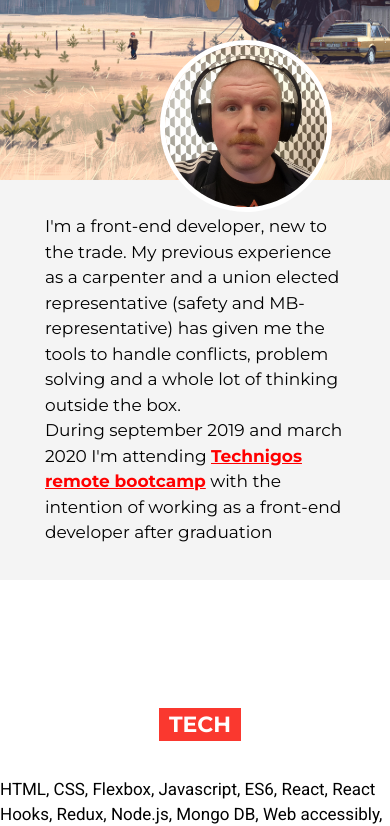
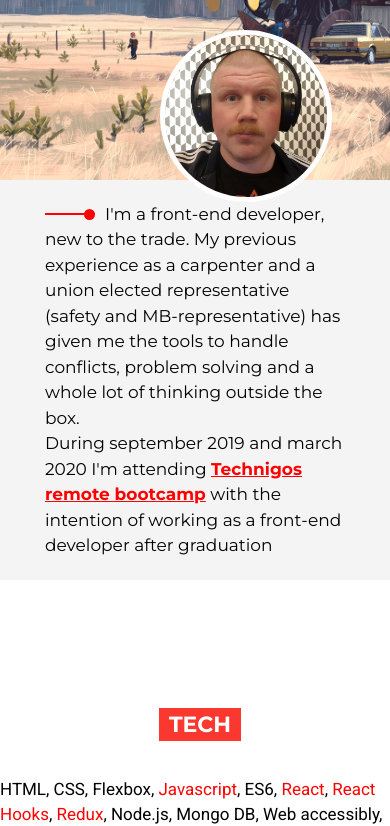
Before and after one commit to JoacimNilsen/Portfolio, a plain HTML site: page index.html in a window 390 px wide. Shown: the part 283-1109 px from the top of the page. Drawn offline with Linux system fonts and the light colour scheme.

Commit message:
line-dot added

```diff
--- a/index.html
+++ b/index.html
@@ -45,6 +45,7 @@
 		<div class="wrapper-description">
 			<section class="description">
 				<p>
+					<span class="line-dot"> </span>
 					I'm a front-end developer, new to the trade. My previous experience as
 					a carpenter and a union elected representative (safety and
 					MB-representative) has given me the tools to handle conflicts, problem
@@ -58,7 +59,7 @@
 		<section class="tech-skills box">
 			<h2>Tech</h2>
 			<p>
-				HTML, CSS, Flexbox, Javascript, ES6, React, React Hooks, Redux, Node.js,
+				HTML, CSS, Flexbox, <span class="highlight-tech">Javascript</span>, ES6, <span class="highlight-tech">React</span>, <span class="highlight-tech">React Hooks</span>, <span class="highlight-tech">Redux</span>, Node.js,
 				Mongo DB, Web accessibly, API:s, mob-programming, pair-programming,
 				Github.
 			</p>
--- a/style.css
+++ b/style.css
@@ -1,6 +1,9 @@
+html {
+	font-family: "Montserrat", sans-serif;
+}
+
 body {
 	margin: 0;
-	font-family: "Montserrat", sans-serif;
 	letter-spacing: 0;
 	line-height: 1.5;
 	width: auto;
@@ -74,6 +77,12 @@ h5 {
 	font-family: "Roboto", sans-serif;
 }
 
+.highlight-tech {
+	text-align: left;
+	color: red;
+	font-family: "Roboto", sans-serif;
+}
+
 a {
 	text-decoration: none;
 	color: black;
@@ -143,6 +152,27 @@ a:visited {
 	display: flex;
 	justify-content: center;
 	align-items: center;
+}
+
+.line-dot {
+  height: 3px;
+  width: 80px;
+  background: red;
+  position: relative;
+  float: left;
+  margin-top: 20px;
+  margin-right: 13px;
+}
+
+.line-dot::after {
+  content: "";
+  height: 11px;
+  width: 11px;
+  position: relative;
+  float: right;
+  bottom: 4px;
+  border-radius: 50%;
+  background: red;
 }
 
 .description {
@@ -471,6 +501,18 @@ font-weight: 700;
 		left: 40px;
 	}
 
+	.line-dot {
+		height: 2px;
+		width: 50px;
+		margin-top: 11px;
+		margin-right: 10px;
+	}
+
+	.line-dot::after {
+		bottom: 4px;
+		border-radius: 50%;
+	}
+
 	.description {
 		width: 300px;
 	}
@@ -579,7 +621,7 @@ font-weight: 700;
 	.head-portrait {
 		position: absolute;
 		margin: 0;
-		top: 360px;
+		top: 350px;
 		right: 15%;
 	}
 
```
